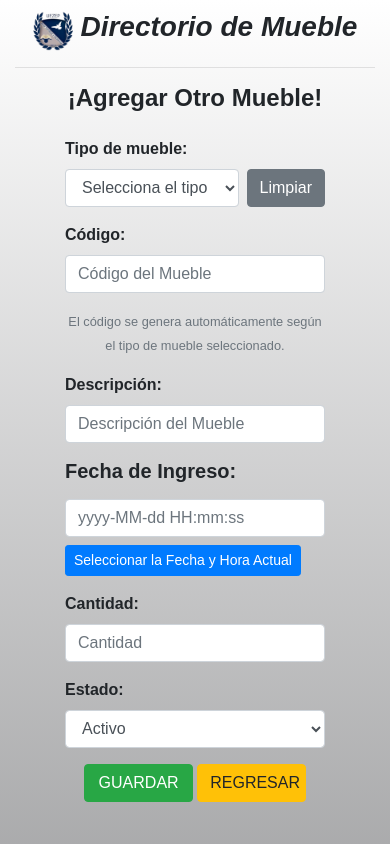
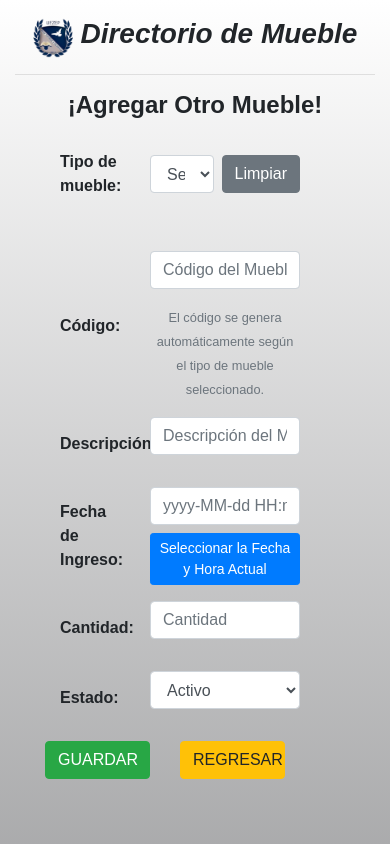
Before and after one commit to franxxdmsk132/Inventario_UEZEP, a Spring Boot app: page /muebles/nuevoMueble in a window 390 px wide. Run offline with Spring Boot 4, Linux system fonts and the light colour scheme; the visitor is signed in with stand-in values (Sample User, id 1); some of the project's set-up classes (security, data sources, template engines, error pages and the like) are left out, and stand-ins take their place; some libraries are stand-ins or nearby versions.

Commit message:
hola gordo, he realizado la interfaz de muebles y aulas ya esta terminada, comence a hacer mobiliario

```diff
--- a/src/main/resources/templates/muebles/guardar-muebles.html
+++ b/src/main/resources/templates/muebles/guardar-muebles.html
@@ -69,7 +69,7 @@
             font-weight: bold;
         }
     </style>
-    <title><strong>Muebles</strong></title>
+    <title>Muebles</title>
 </head>
 <body class="body-gradient d-flex justify-content-center align-items-center">
 
@@ -88,11 +88,11 @@
 
     <form action="#" th:action="@{/muebles/save}" th:object="${muebles}" method="POST" class="d-flex flex-column align-items-center w-100">
         <div class="form-row w-75">
-            <div class="col-ld-12 mb-3">
+            <div class="form-group row w-100">
 
-                <div class="form-group w-100">
-                    <label for="selectMueble" class="text-left w-100"><b>Tipo de mueble: </b></label>
-                    <div class="d-flex align-items-center">
+                <div class="form-group w-100 d-flex align-items-center">
+                    <label for="selectMueble" class="col-4 col-form-label text-left"><b>Tipo de mueble: </b></label>
+                    <div class="col-8 d-flex align-items-center">
                         <select th:field="*{nombre_mueble}" id="selectMueble" class="form-control mr-2" required onchange="checkIfOther(this)">
                             <option value="">Selecciona el tipo de mueble</option>
                             <option value="Silla">Silla</option>
@@ -105,52 +105,66 @@
                     </div>
                 </div>
 
-                <div class="form-group w-100">
+                <div class="form-group w-100 d-flex align-items-center">
+                    <label class="col-4 col-form-label text-left"></label>
+                    <div class="col-8">
                         <input type="text" id="otroMuebleInput" name="nombre_mueble" class="form-control mb-3" placeholder="Escribe el tipo de mueble" style="display: none;">
                         <small id="otroMuebleMessage" class="form-text text-muted" style="display: none;">Se ha seleccionado "Otro". Por favor, especifique el tipo de mueble.</small>
                     </div>
+                </div>
 
-
-                <div class="form-group w-100">
-                    <label for="codigo_mueble" class="text-left w-100"><b>Código:</b></label>
+                <div class="form-group w-100 d-flex align-items-center">
+                    <label for="codigo_mueble" class="col-4 col-form-label text-left"><b>Código:</b></label>
+                    <div class="col-8">
                         <input type="text" th:field="*{codigo_mueble}" id="codigo_mueble" class="form-control mb-3" placeholder="Código del Mueble" required>
                         <small class="text-muted">El código se genera automáticamente según el tipo de mueble seleccionado.</small>
                     </div>
+                </div>
 
-
-                <div class="form-group w-100">
-                    <label for="descripcion_mueble" class="text-left w-100"><b>Descripción:</b></label>
+                <div class="form-group w-100 d-flex align-items-center">
+                    <label for="descripcion_mueble" class="col-4 col-form-label text-left"><b>Descripción:</b></label>
+                    <div class="col-8">
                         <input type="text" th:field="*{descripcion_mueble}" id="descripcion_mueble" class="form-control mb-3" placeholder="Descripción del Mueble" required>
                     </div>
+                </div>
 
-                <div class="form-group w-100">
-                    <label class="text-left w-100"><h5><b>Fecha de Ingreso:</b></h5></label>
-                    <div class="d-flex flex-column align-items-start w-100">
+                <div class="form-group w-100 d-flex align-items-center">
+                    <label class="col-4 col-form-label text-left"><b>Fecha de Ingreso:</b></label>
+                    <div class="col-8 d-flex flex-column align-items-start">
                         <input type="text" th:field="*{fecha_ingreso}" name="fechaingreso" placeholder="yyyy-MM-dd HH:mm:ss" class="mb-2 form-control w-100" required>
                         <button type="button" onclick="seleccionarFechaActual()" class="btn btn-primary btn-sm">Seleccionar la Fecha y Hora Actual</button>
                     </div>
                 </div>
 
-                <div class="form-group w-100">
-                    <label for="cantidad" class="text-left w-100"><b>Cantidad:</b></label>
+                <div class="form-group w-100 d-flex align-items-center">
+                    <label for="cantidad" class="col-4 col-form-label text-left"><b>Cantidad:</b></label>
+                    <div class="col-8">
                         <input type="number" th:field="*{cantidad}" id="cantidad" class="form-control mb-3" placeholder="Cantidad" required min="1" oninput="validarCantidad(this)">
                     </div>
+                </div>
 
-                <div class="form-group w-100">
-                    <label for="estado" class="text-left w-100"><b>Estado:</b></label>
+                <div class="form-group w-100 d-flex align-items-center">
+                    <label for="estado" class="col-4 col-form-label text-left"><b>Estado:</b></label>
+                    <div class="col-8">
                         <select th:field="*{estado}" id="estado" class="form-control mb-3" required>
                             <option value="true">Activo</option>
                             <option value="false">Inactivo</option>
                         </select>
                     </div>
+                </div>
 
                 <input type="number" th:field="*{asignacion}" class="form-control mb-3" placeholder="Asignacion" hidden="hidden">
 
-                <button type="submit" class="btn btn-success mb-3 col-5">GUARDAR</button>
+                <div class="form-group row w-100">
+                    <div class="col-6">
+                        <button type="submit" class="btn btn-success mb-3 col-12">GUARDAR</button>
+                    </div>
+                    <div class="col-6">
+                        <a th:href="@{/muebles/lista}" class="btn btn-warning mb-3 col-12">REGRESAR</a>
+                    </div>
+                </div>
+            </div>
     </form>
-
-    <a th:href="@{/muebles/lista}" class="btn btn-warning mb-3 col-5">REGRESAR</a>
-</div>
 
 
     <script>
--- a/src/main/resources/templates/muebles/lista-muebles.html
+++ b/src/main/resources/templates/muebles/lista-muebles.html
@@ -90,7 +90,7 @@
         }
 
     </style>
-    <title><strong>Muebles</strong></title>
+    <title>Muebles</title>
 
 
 </head>
```
Also changed, not shown: src/main/resources/templates/aulas-muebles/guardar-aulas-muebles.html (+6 -4 lines), src/main/resources/templates/aulas-muebles/lista-aulas-muebles.html (+8 -7 lines), src/main/resources/templates/aulas/actualizar-aulas.html (+46 -17 lines), src/main/resources/templates/aulas/detalles-aulas.html (+11 -11 lines), src/main/resources/templates/aulas/guardar-aulas.html (+34 -18 lines), src/main/resources/templates/muebles/actualizar-muebles.html (+16 -20 lines). Lines whose indentation alone changed are shown as unchanged.
